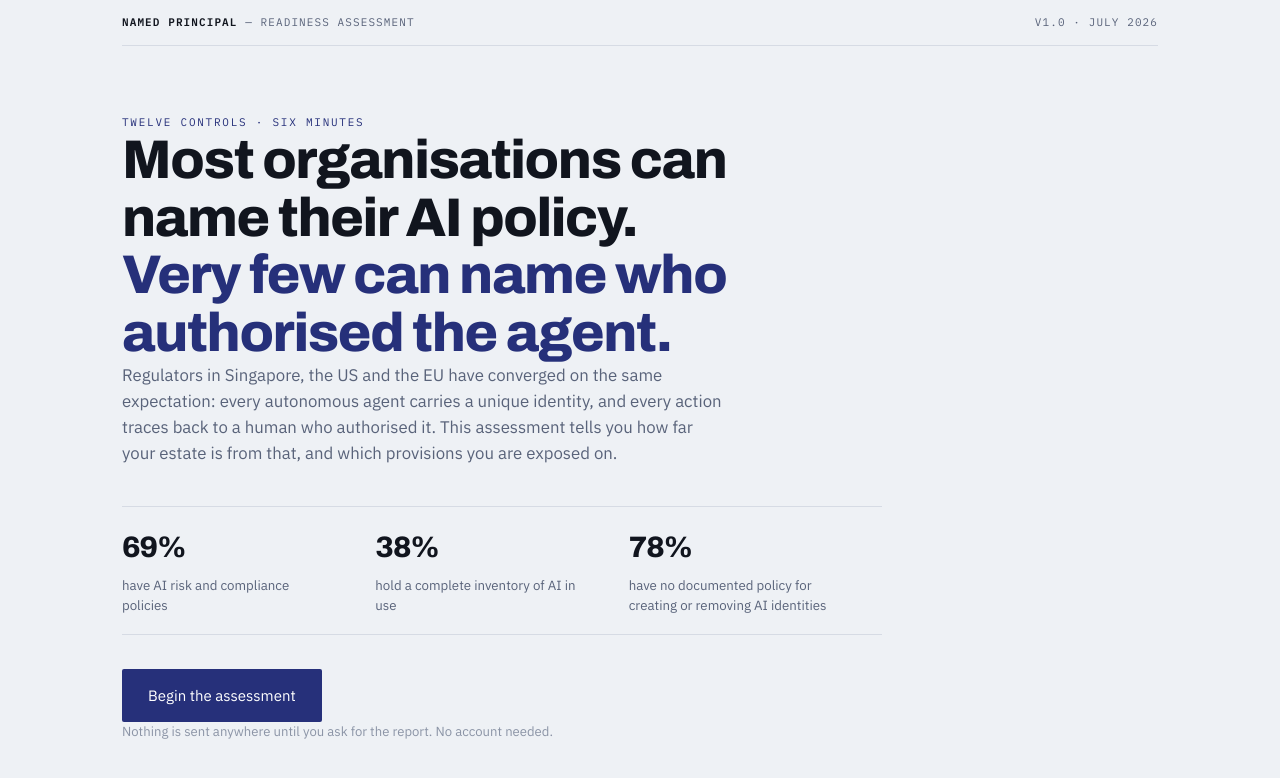
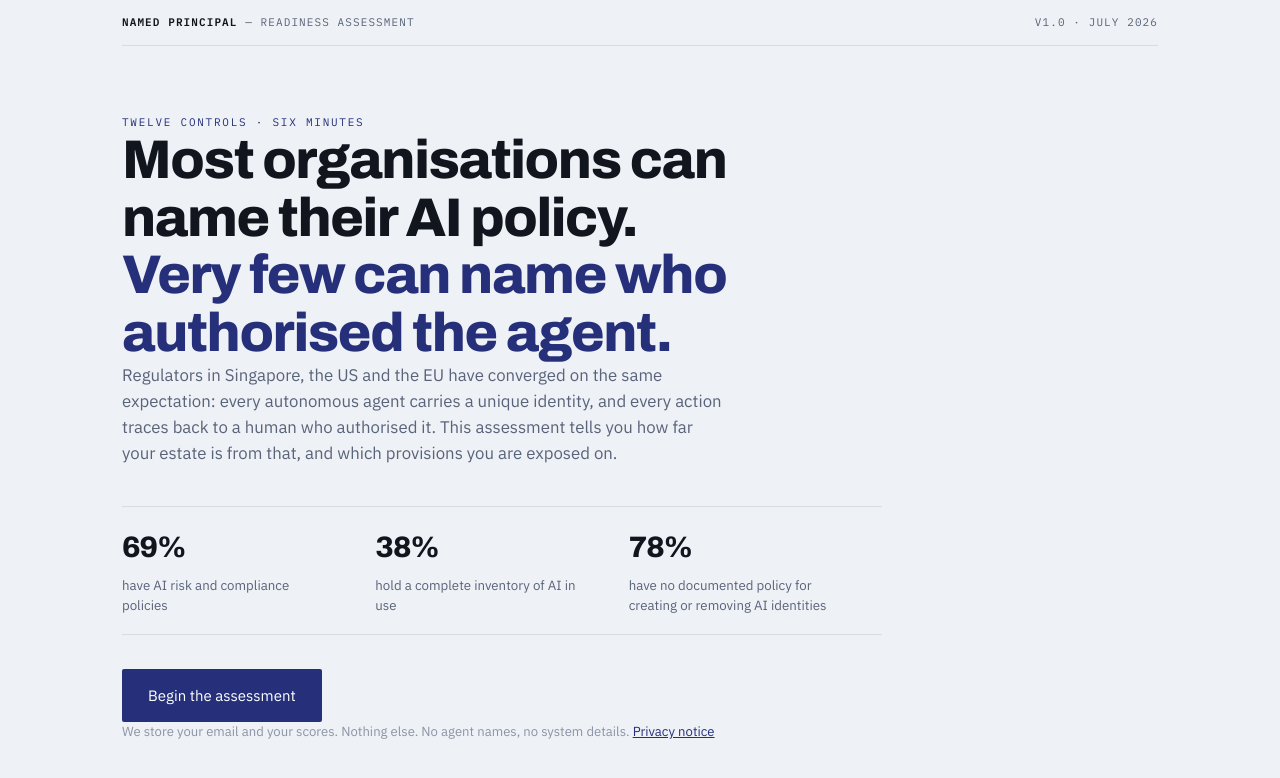
Before and after one commit to Aseemmohan/named-principal, a Next.js app: page / in a window 1280 px wide. Shown: the top 778 px of the page. Built offline with nearby package versions, Linux system fonts and the light colour scheme.

Commit message:
Add personalised report page

```diff
--- a/app/page.jsx
+++ b/app/page.jsx
@@ -748,7 +748,8 @@ function Report({ answers, onRestart }) {
               </button>
             </div>
             <p className="agr-note">
-              We store your email and your scores. Nothing else. No agent names, no system details.
+              Nothing is sent anywhere until you ask for the report. No account needed.{" "}
+              <a href="/privacy" style={{ color: "var(--indigo)" }}>Privacy notice</a>
             </p>
             {failed && (
               <p className="agr-note" style={{ color: "var(--alert)" }}>
@@ -846,7 +847,8 @@ export default function AgentGovernanceReadiness() {
               Begin the assessment
             </button>
             <p className="agr-note">
-              Nothing is sent anywhere until you ask for the report. No account needed.
+              We store your email and your scores. Nothing else. No agent names, no system details.{" "}
+              <a href="/privacy" style={{ color: "var(--indigo)" }}>Privacy notice</a>
             </p>
           </div>
         )}
```
